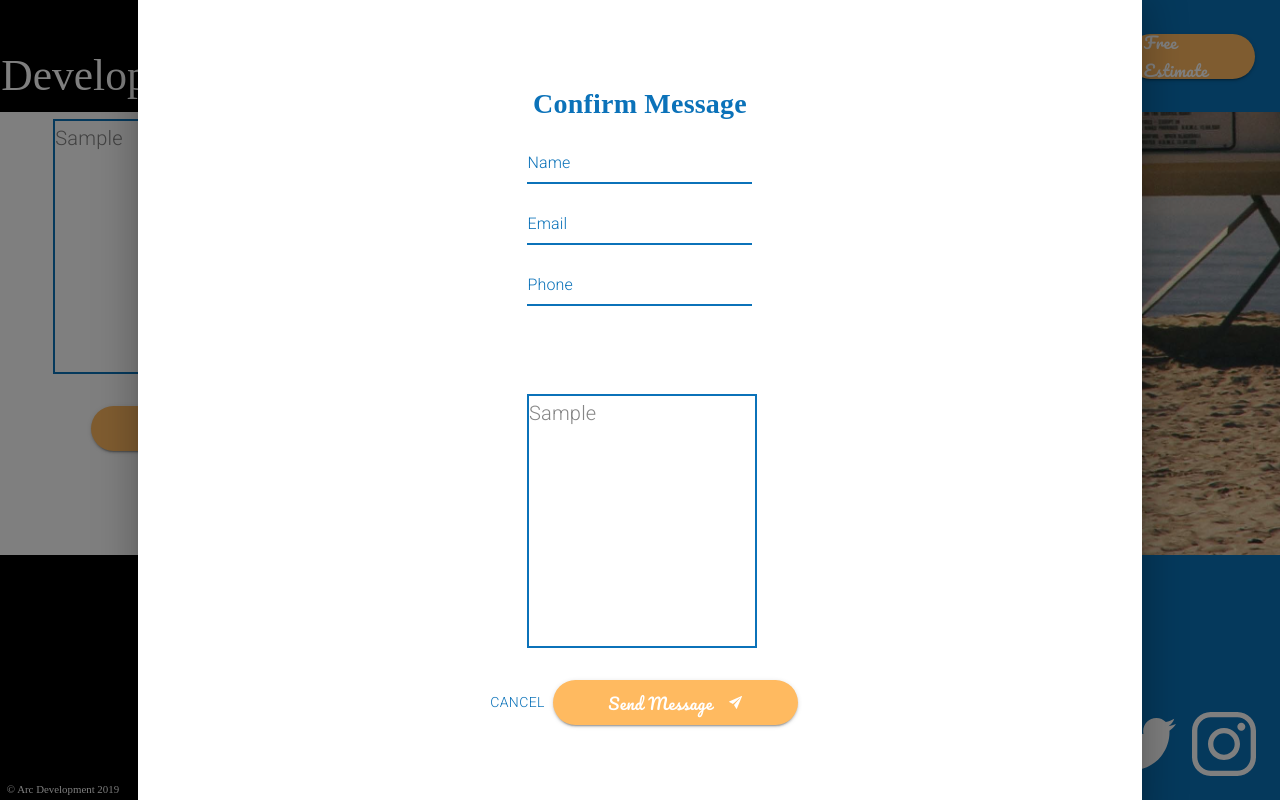
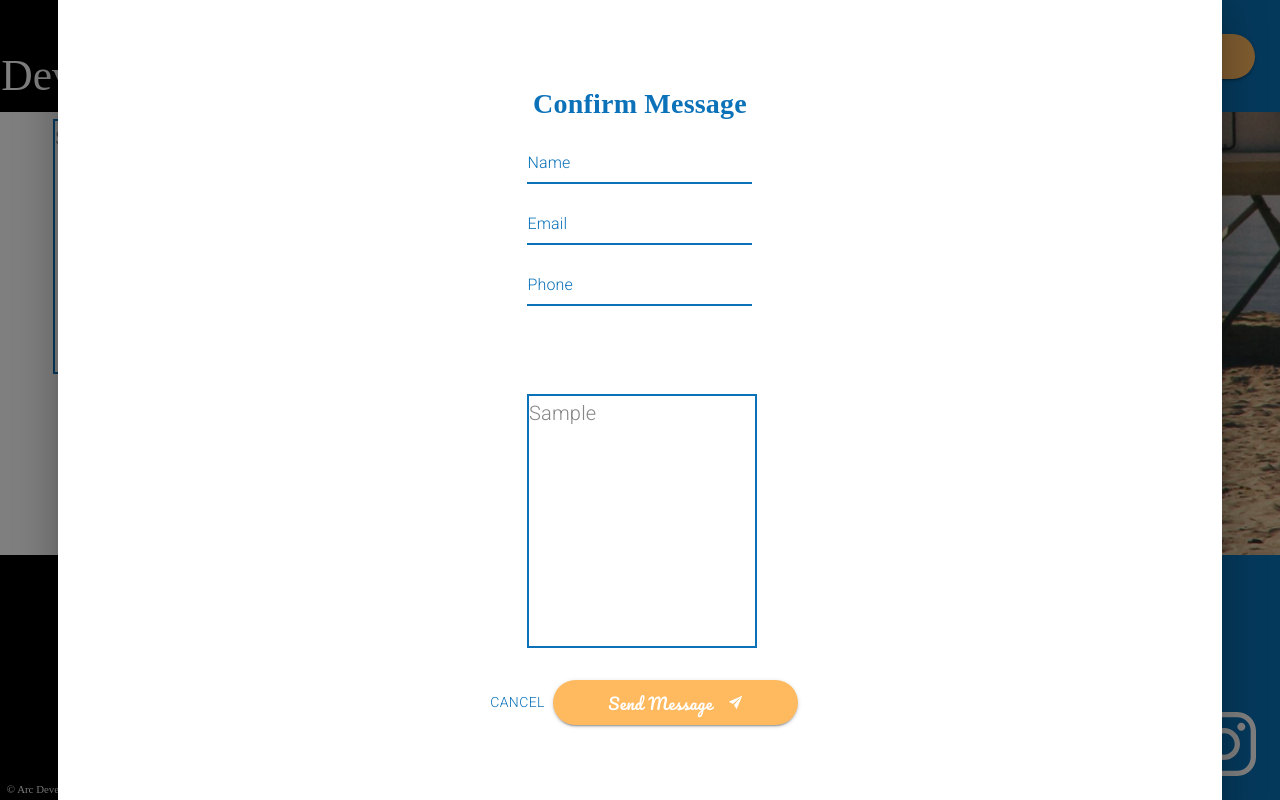
Before and after one commit to yukijina/arcdev, a React (Create React App) app: page /contact in a window 1280 px wide. Both pictures are taken after typing "Sample" into the empty fields and a click on the button "Send Message". Shown: the part 517-1317 px from the top of the page. Built offline with nearby package versions, Linux system fonts and the light colour scheme.

Commit message:
change padding

```diff
--- a/src/components/Contact.js
+++ b/src/components/Contact.js
@@ -356,15 +356,15 @@ export default function Contact(props) {
               : matchesSM
               ? '5em'
               : matchesMD
-              ? '10em'
-              : '20em',
+              ? '15em'
+              : '25em',
             paddingRight: matchesXS
               ? 0
               : matchesSM
               ? '5em'
               : matchesMD
-              ? '10em'
-              : '20em',
+              ? '15em'
+              : '25em',
           },
         }}
       >
```
